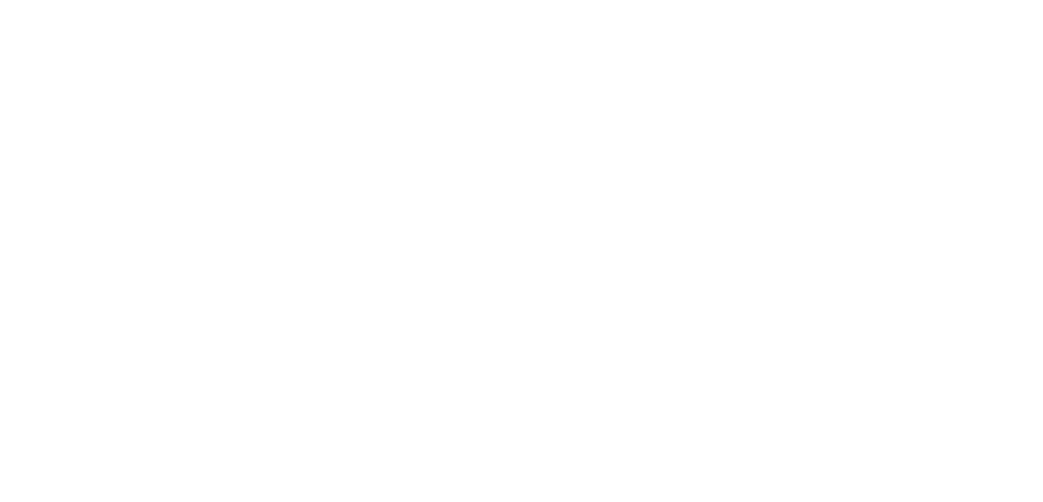
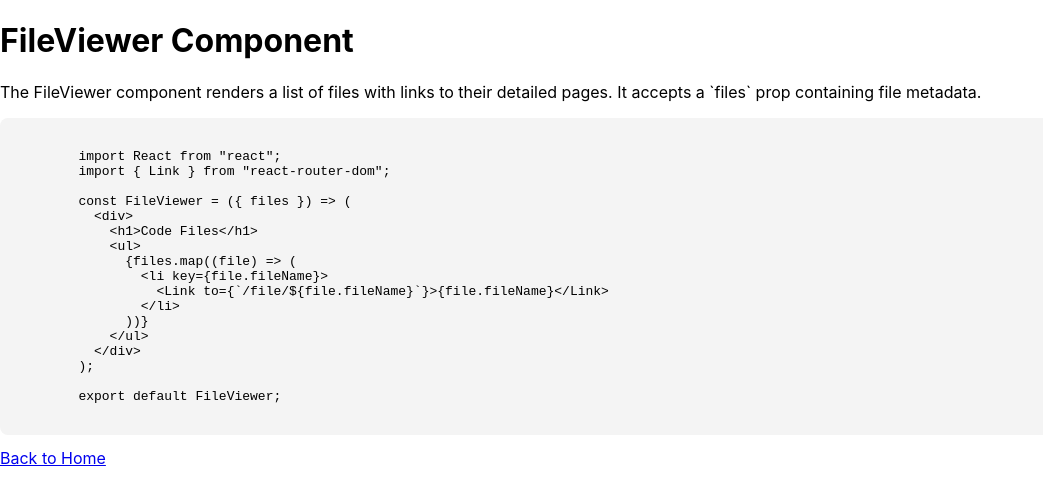
Before and after one commit to jeehun98/react_FrameWork, a React (Create React App) app: page /docs/FileViewer in a window 1280 px wide. Before the commit this address had no page. Shown: the top 502 px of the page, without its empty margins (0-1043 px from the left). Built offline with nearby package versions, Linux system fonts and the light colour scheme.

Commit message:
코드 내 링크 이동

```diff
--- a/src/App.js
+++ b/src/App.js
@@ -1,7 +1,8 @@
 import React from "react";
-import { BrowserRouter as Router, Route, Routes } from "react-router-dom";
+import { BrowserRouter as Router, Routes, Route } from "react-router-dom";
 import FileViewer from "./FileViewer";
 import FileDetail from "./FileDetail";
+import DocsPage from "./DocsPage"; // 새 문서 페이지
 import files from "./FilesData";
 
 const App = () => {
@@ -10,6 +11,7 @@
       <Routes>
         <Route path="/" element={<FileViewer files={files} />} />
         <Route path="/file/:fileName" element={<FileDetail files={files} />} />
+        <Route path="/docs/:componentName" element={<DocsPage />} /> {/* 새 경로 */}
       </Routes>
     </Router>
   );
--- /dev/null
+++ b/src/DocsPage.js
@@ -0,0 +1,84 @@
+import React from "react";
+import { useParams, Link } from "react-router-dom";
+
+const DocsPage = () => {
+  const { componentName } = useParams(); // URL에서 컴포넌트 이름 가져오기
+
+  // 문서 데이터: 컴포넌트 이름별 설명
+  const docs = {
+    FileViewer: {
+      title: "FileViewer Component",
+      description:
+        "The FileViewer component renders a list of files with links to their detailed pages. It accepts a `files` prop containing file metadata.",
+      example: `
+        import React from "react";
+        import { Link } from "react-router-dom";
+
+        const FileViewer = ({ files }) => (
+          <div>
+            <h1>Code Files</h1>
+            <ul>
+              {files.map((file) => (
+                <li key={file.fileName}>
+                  <Link to={\`/file/\${file.fileName}\`}>{file.fileName}</Link>
+                </li>
+              ))}
+            </ul>
+          </div>
+        );
+
+        export default FileViewer;
+      `,
+    },
+    FileDetail: {
+      title: "FileDetail Component",
+      description:
+        "The FileDetail component shows detailed information about a selected file. It uses the `files` prop to find and display the selected file's code and description.",
+      example: `
+        import React from "react";
+        import { useParams } from "react-router-dom";
+
+        const FileDetail = ({ files }) => {
+          const { fileName } = useParams();
+          const file = files.find((f) => f.fileName === fileName);
+
+          return (
+            <div>
+              <h2>{file?.fileName}</h2>
+              <p>{file?.description}</p>
+              <pre>{file?.code}</pre>
+            </div>
+          );
+        };
+
+        export default FileDetail;
+      `,
+    },
+  };
+
+  const doc = docs[componentName]; // 컴포넌트 이름에 해당하는 문서 가져오기
+
+  if (!doc) {
+    return <div>Documentation not found for {componentName}</div>;
+  }
+
+  return (
+    <div>
+      <h1>{doc.title}</h1>
+      <p>{doc.description}</p>
+      <pre
+        style={{
+          backgroundColor: "#f4f4f4",
+          padding: "16px",
+          borderRadius: "8px",
+          overflowX: "auto",
+        }}
+      >
+        {doc.example}
+      </pre>
+      <Link to="/">Back to Home</Link>
+    </div>
+  );
+};
+
+export default DocsPage;
--- a/src/FileDetail.js
+++ b/src/FileDetail.js
@@ -29,15 +29,15 @@
             }}
           >
             {line.link ? (
-              <a
-                href={line.link}
+              <Link
+                to={line.link}
                 style={{
                   color: "blue",
                   textDecoration: "underline",
                 }}
               >
                 {line.text}
-              </a>
+              </Link>
             ) : (
               line.text
             )}
```
